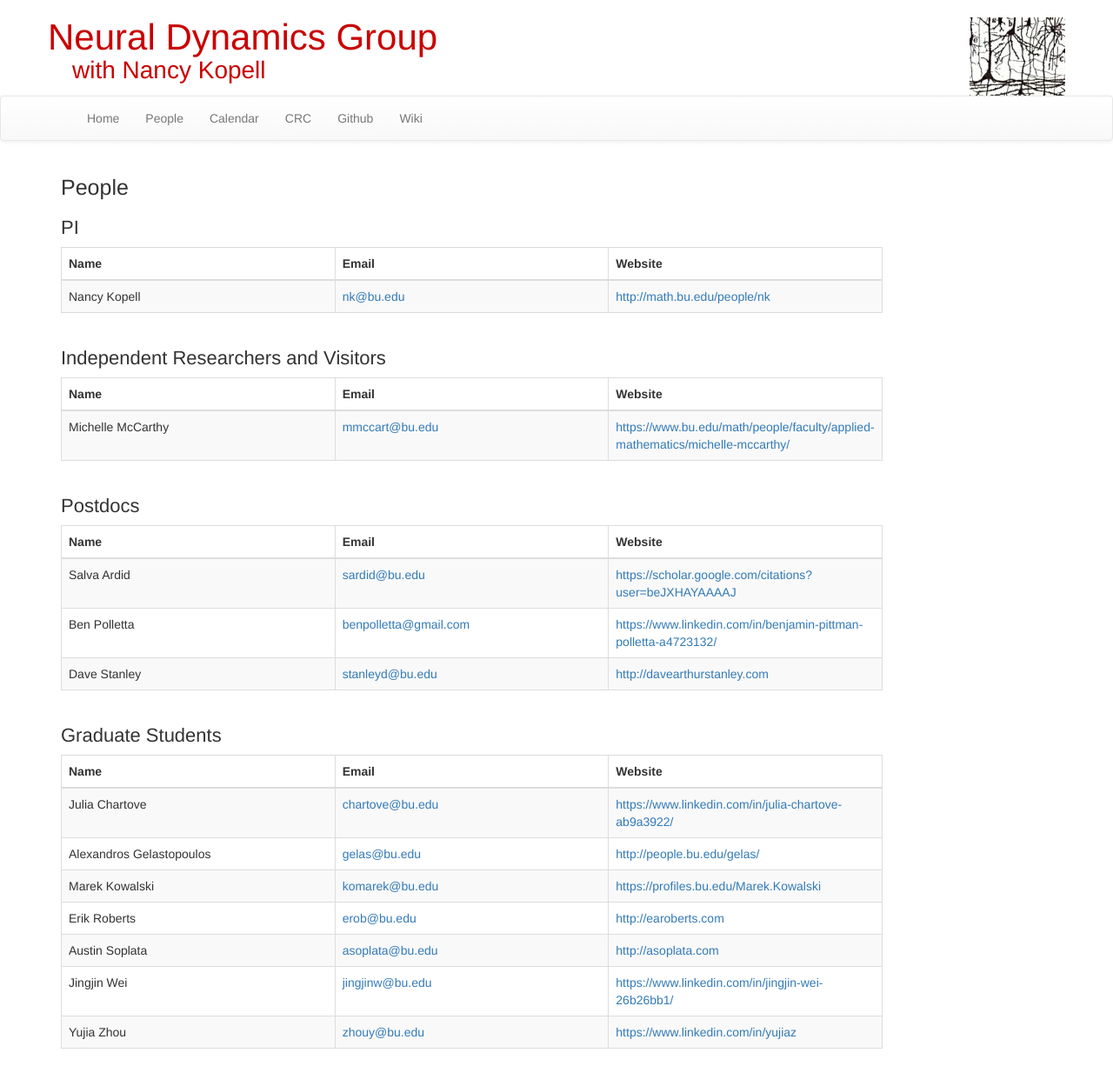
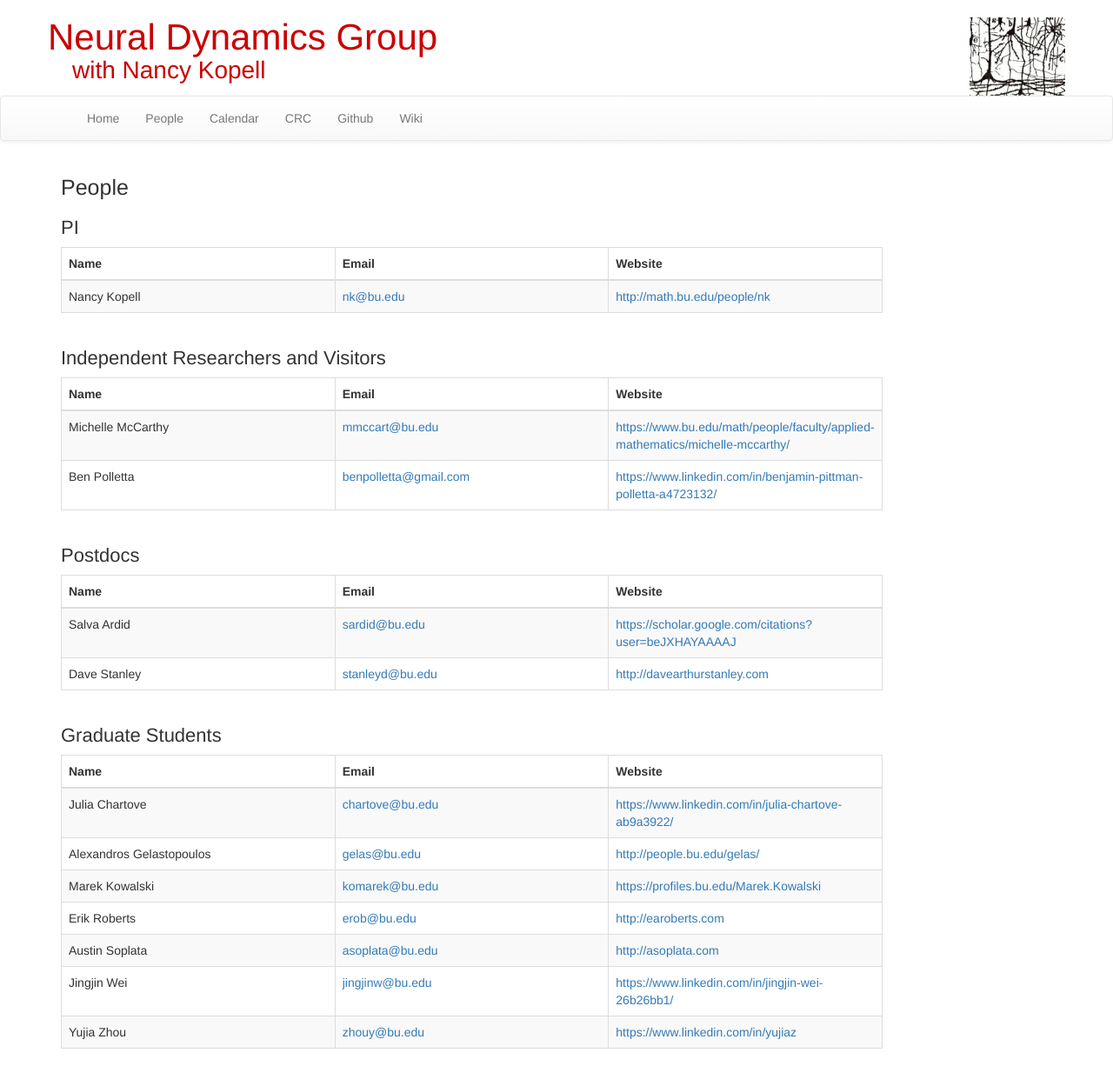
Before and after one commit to cogrhythms/nd, a Jekyll site: the page built from people/index.md, in a window 1280 px wide. Shown: the whole page at 87% size. Built offline with Jekyll 4.4.1, drawn with Linux system fonts in a browser that asks for light colours; nearby versions of some CDN libraries; some of the changed lines change nothing that is shown.

Commit message:
Promoted myself.

```diff
--- a/_data/people.yml
+++ b/_data/people.yml
@@ -9,14 +9,14 @@ indep_visitors:
     email: mmccart@bu.edu
     website: https://www.bu.edu/math/people/faculty/applied-mathematics/michelle-mccarthy/
 
+  - name: Ben Polletta
+    email: benpolletta@gmail.com
+    website: https://www.linkedin.com/in/benjamin-pittman-polletta-a4723132/
+
 postdocs:
   - name: Salva Ardid
     email: sardid@bu.edu
     website: https://scholar.google.com/citations?user=beJXHAYAAAAJ
-
-  - name: Ben Polletta
-    email: benpolletta@gmail.com
-    website: https://www.linkedin.com/in/benjamin-pittman-polletta-a4723132/
 
   - name: Dave Stanley
     email: stanleyd@bu.edu
```
